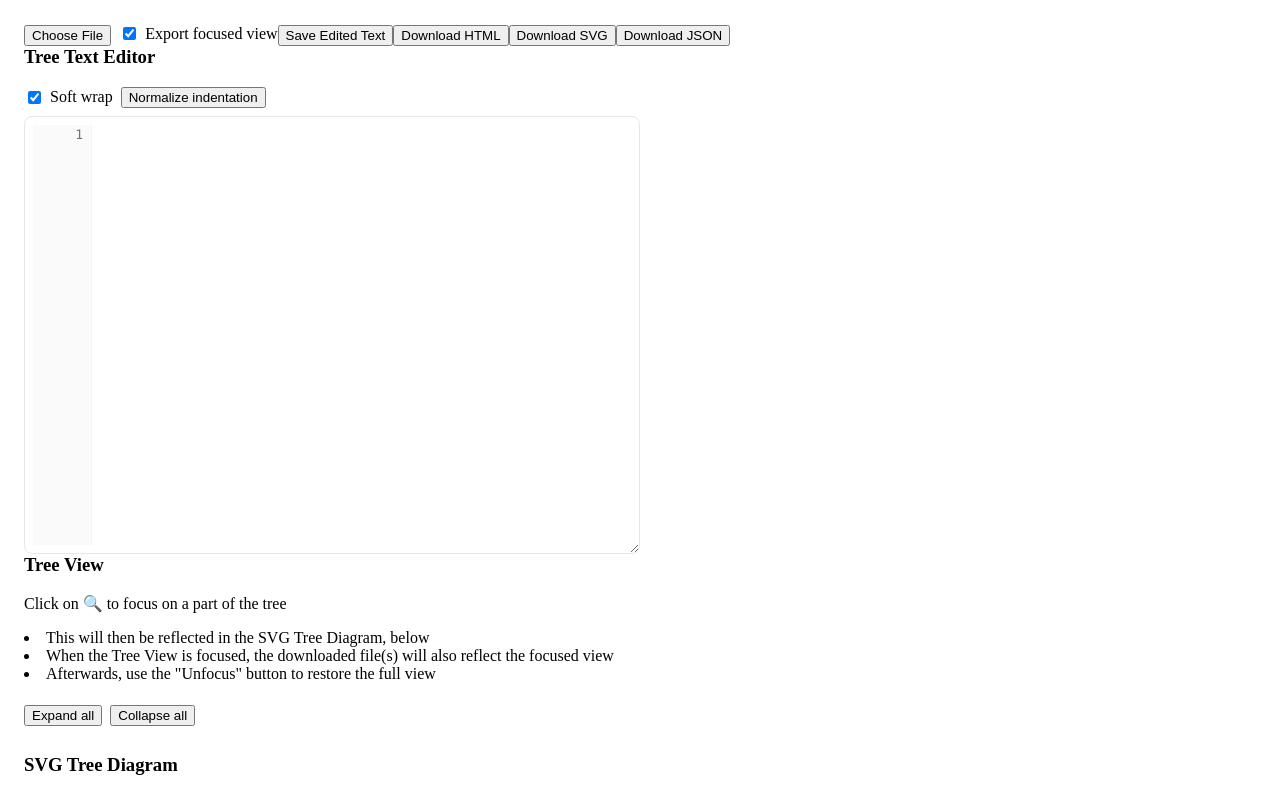
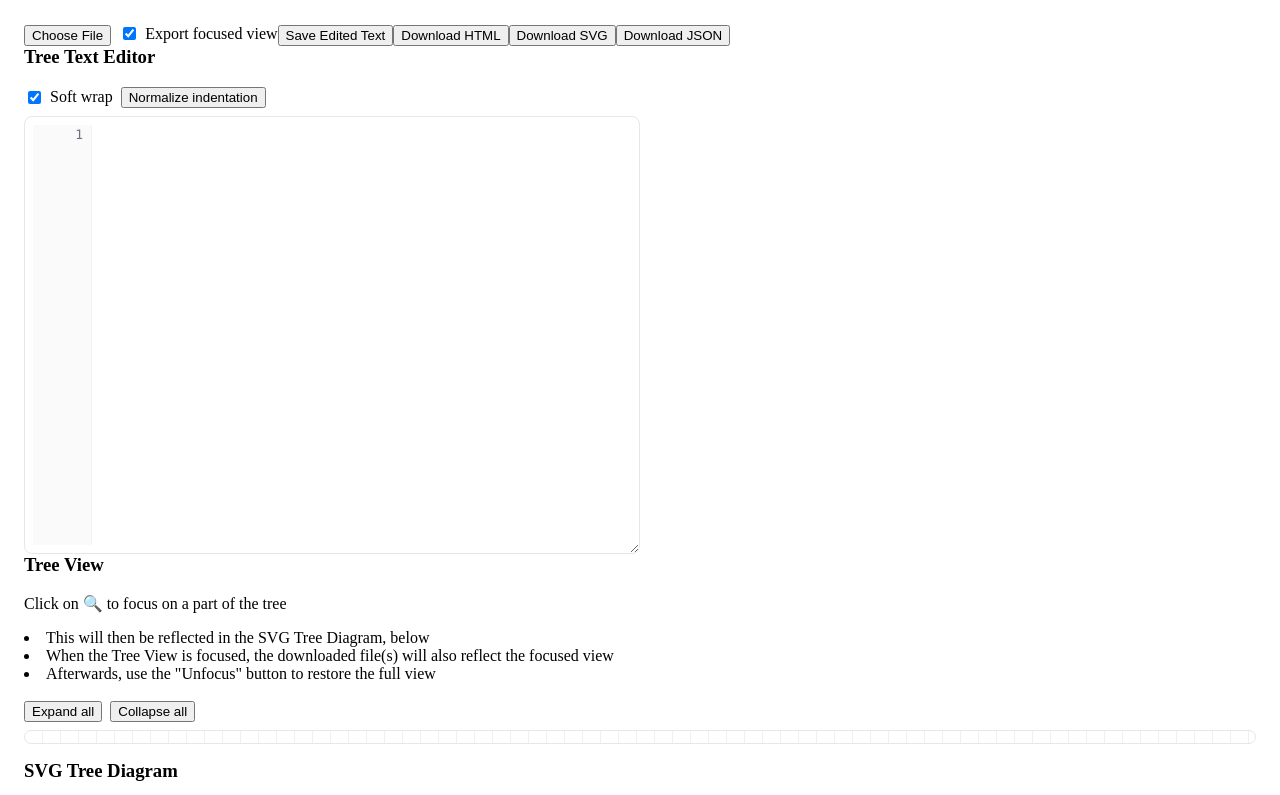
Before and after one commit to jbrannigan/family-tree-editor, a React (Create React App) app: page / in a window 1280 px wide. Shown: the top 795 px of the page. Built offline with nearby package versions, Linux system fonts and the light colour scheme.

Commit message:
TreeView: add CSS for hover/focus and indent guides

```diff
--- a/src/TreeView.css
+++ b/src/TreeView.css
@@ -1,53 +1,94 @@
-/* General tree text styling */
-.treeview-container {
-  font-family: "Segoe UI", Arial, sans-serif; /* change to preferred font */
-  font-size: 14px;  /* adjust size */
-  font-weight: 400; /* normal = 400, bold = 700, lighter = 300 */
-  color: #333;      /* text color */
+/* TreeView.css — small polish for hover, focus, and indent guides */
+.tree-view {
+  --indent: 18px;
+  --row-h: 28px;
+  --guide: rgba(0, 0, 0, 0.06);
+  --hover-bg: rgba(0, 0, 0, 0.05);
+  --active-outline: #3b82f6;
+  --border: #e5e7eb;
 }
 
-/* Node name styling */
-.treeview-node-name {
-  font-weight: 400; /* medium weight for names */
-  color: #222;
+/* Scrollable container with faint vertical indent guides */
+.tree-container {
+  border: 1px solid var(--border);
+  border-radius: 8px;
+  padding: 6px;
+  max-height: 360px;
+  overflow: auto;
+  background:
+    repeating-linear-gradient(
+      to right,
+      transparent 0 calc(var(--indent) - 1px),
+      var(--guide) calc(var(--indent) - 1px) var(--indent)
+    );
+  /* keep guides aligned during scroll */
+  background-attachment: local;
 }
 
-/* Focused node styling */
-.treeview-node-name.focused {
-  color: #0b6efd;   /* highlight color */
-  font-weight: 600; /* slightly bolder */
-}
-/* layout */
-.tree-view { padding: 4px 0; }
-.tree-root, .tree-children { list-style: none; margin: 0; padding: 0; }
+/* Rows */
 .tree-row {
-  display: flex;
-  align-items: center;
-  gap: 8px;
-  line-height: 1.35;
-  padding: 2px 0;
-  white-space: nowrap;
+  line-height: var(--row-h);
+  min-height: var(--row-h);
+  border-radius: 6px;
+  padding: 2px 4px;
+  cursor: default;
 }
 
-/* toggles + focus btns */
-.tree-toggle, .tree-focus-btn {
-  background: none;
-  border: none;
+.tree-row:hover {
+  background: var(--hover-bg);
+}
+
+.tree-row.is-active {
+  outline: 2px solid var(--active-outline);
+  outline-offset: 2px;
+  background: rgba(59, 130, 246, 0.06);
+}
+
+.tree-row.is-focused {
+  background: rgba(59, 130, 246, 0.08);
+}
+
+/* Toggle + focus buttons */
+.tree-toggle {
+  display: inline-flex;
+  align-items: center;
+  justify-content: center;
+  width: 22px;
+  height: 22px;
+  border: 1px solid #d1d5db;
+  border-radius: 6px;
+  background: #fff;
+  user-select: none;
+}
+
+.tree-toggle:hover {
+  background: #f9fafb;
+}
+
+.tree-focus-btn {
   cursor: pointer;
-  padding: 0 2px;
-  opacity: 0.75;
+  font-size: 14px;
+  line-height: 1;
+  border: 1px solid transparent;
+  background: transparent;
+  border-radius: 6px;
+  padding: 2px 6px;
 }
-.tree-toggle:hover, .tree-focus-btn:hover { opacity: 1; }
-.tree-toggle-spacer { display: inline-block; width: 1em; }
 
-/* typography — adjust freely */
-.tree-node-name {
-  font-family: system-ui, -apple-system, "Segoe UI", Roboto, Helvetica, Arial, sans-serif;
-  font-size: 14px;   /* try 13px/15px */
-  font-weight: 400;  /* try 300 for lighter */
-  color: #333;       /* softer than black */
+.tree-focus-btn:hover {
+  background: #f3f4f6;
 }
-.tree-node-name.focused {
-  font-weight: 600;
-  color: #0b6efd;    /* highlight */
+
+/* Labels: elide overly long names nicely */
+.tree-node-label {
+  white-space: nowrap;
+  overflow: hidden;
+  text-overflow: ellipsis;
+  max-width: 48ch;
 }
+
+/* Subtle transitions */
+@media (prefers-reduced-motion: no-preference) {
+  .tree-row { transition: background 120ms ease, outline-color 120ms ease; }
+  .tree-toggle, .tree-focus-btn { transition: background 120ms ease, border-color 120ms ease; }
+}
```
